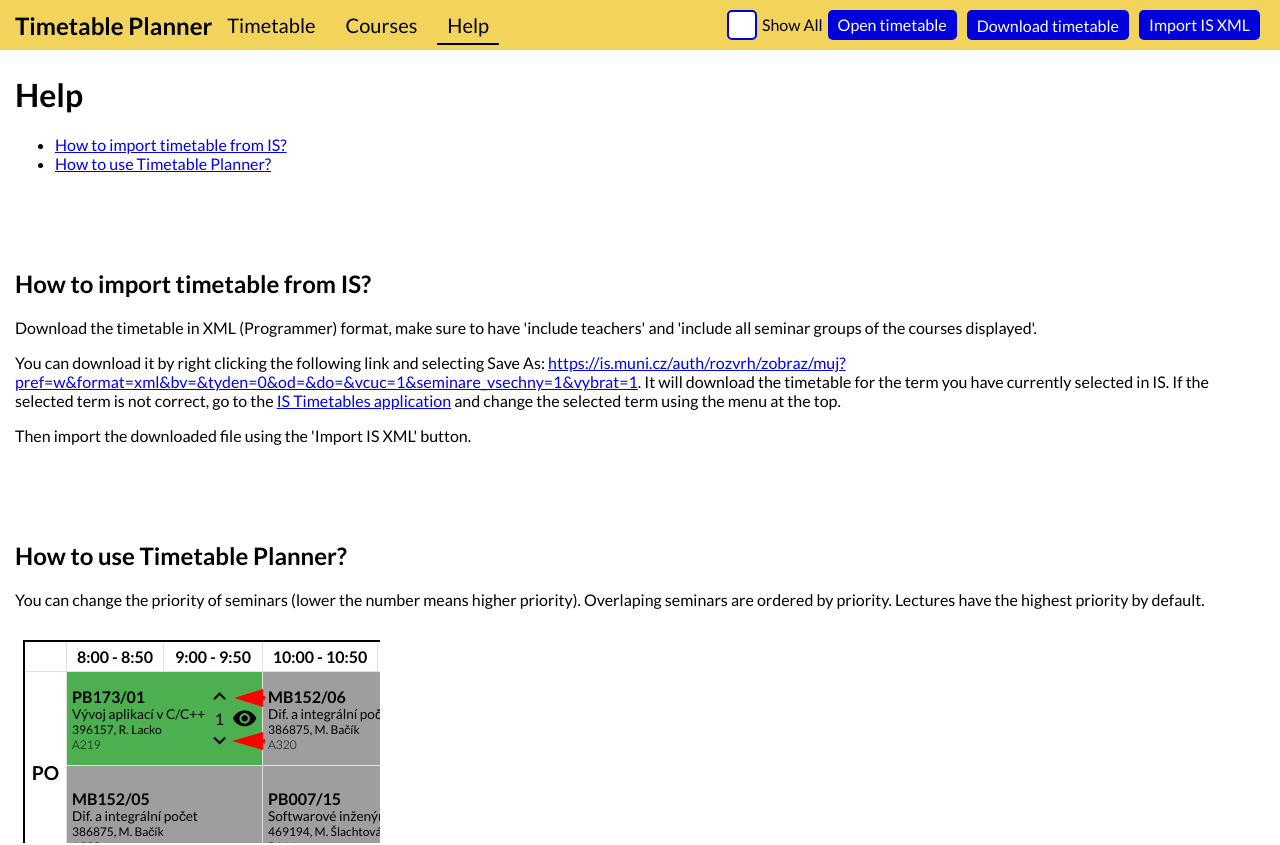
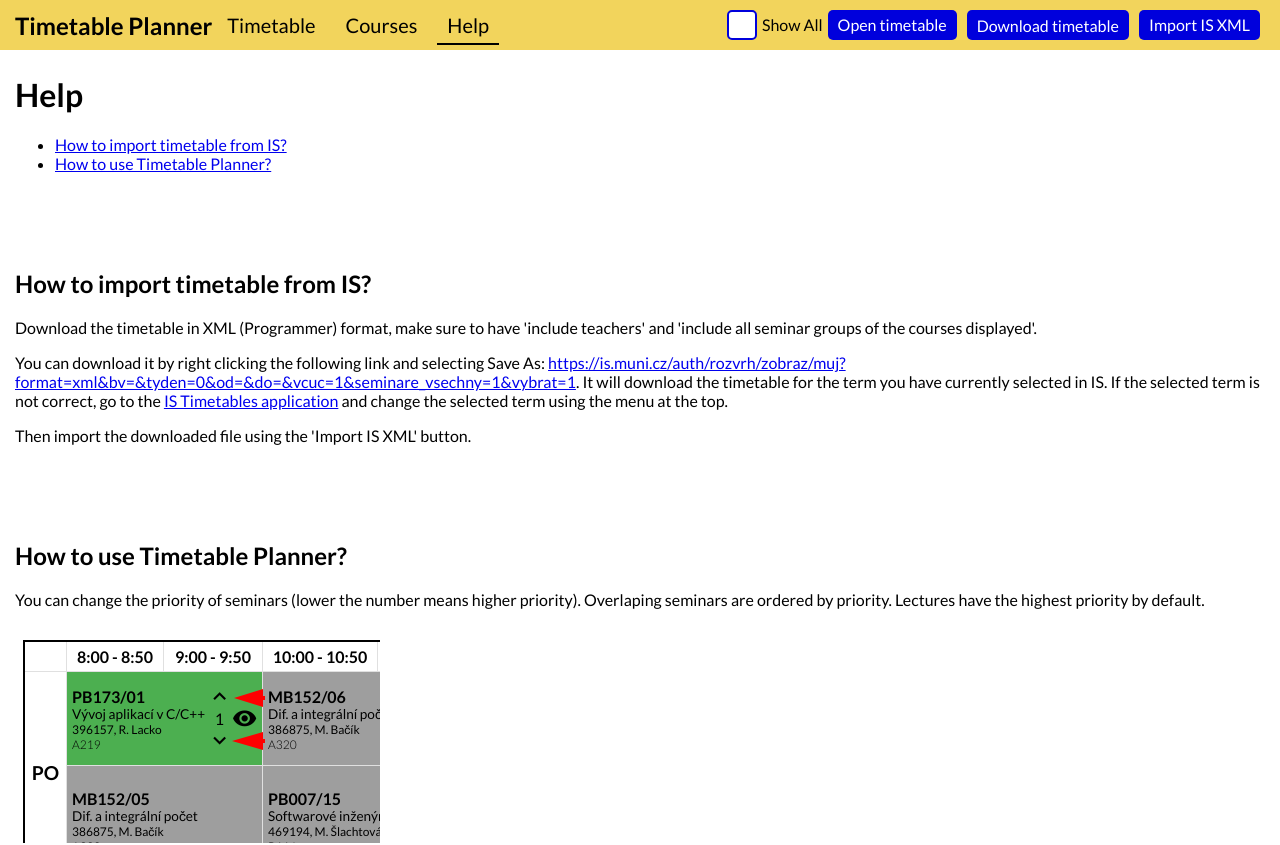
Before and after one commit to JurajMarcin/MUNITimetablePlanner, an Angular app: page /help in a window 1280 px wide. Shown: the top 845 px of the page. Built offline with nearby package versions, Linux system fonts and the light colour scheme.

Commit message:
Update XML link

```diff
--- a/src/app/help/help.component.html
+++ b/src/app/help/help.component.html
@@ -16,8 +16,8 @@
   </p>
   <p>
     You can download it by right clicking the following link and selecting Save As:
-    <a href="https://is.muni.cz/auth/rozvrh/zobraz/muj?pref=w&format=xml&bv=&tyden=0&od=&do=&vcuc=1&seminare_vsechny=1&vybrat=1"
-      target="_blank">https://is.muni.cz/auth/rozvrh/zobraz/muj?pref=w&format=xml&bv=&tyden=0&od=&do=&vcuc=1&seminare_vsechny=1&vybrat=1</a>.
+    <a href="https://is.muni.cz/auth/rozvrh/zobraz/muj?format=xml&bv=&tyden=0&od=&do=&vcuc=1&seminare_vsechny=1&vybrat=1"
+      target="_blank">https://is.muni.cz/auth/rozvrh/zobraz/muj?format=xml&amp;bv=&amp;tyden=0&amp;od=&amp;do=&amp;vcuc=1&amp;seminare_vsechny=1&amp;vybrat=1</a>.
     It will download the timetable for the term you have currently selected in IS. If the selected term is not correct,
     go to the <a href="https://is.muni.cz/auth/rozvrh/zobraz/muj" target="_blank">IS Timetables application</a> and
     change the selected term using the menu at the top.
```
